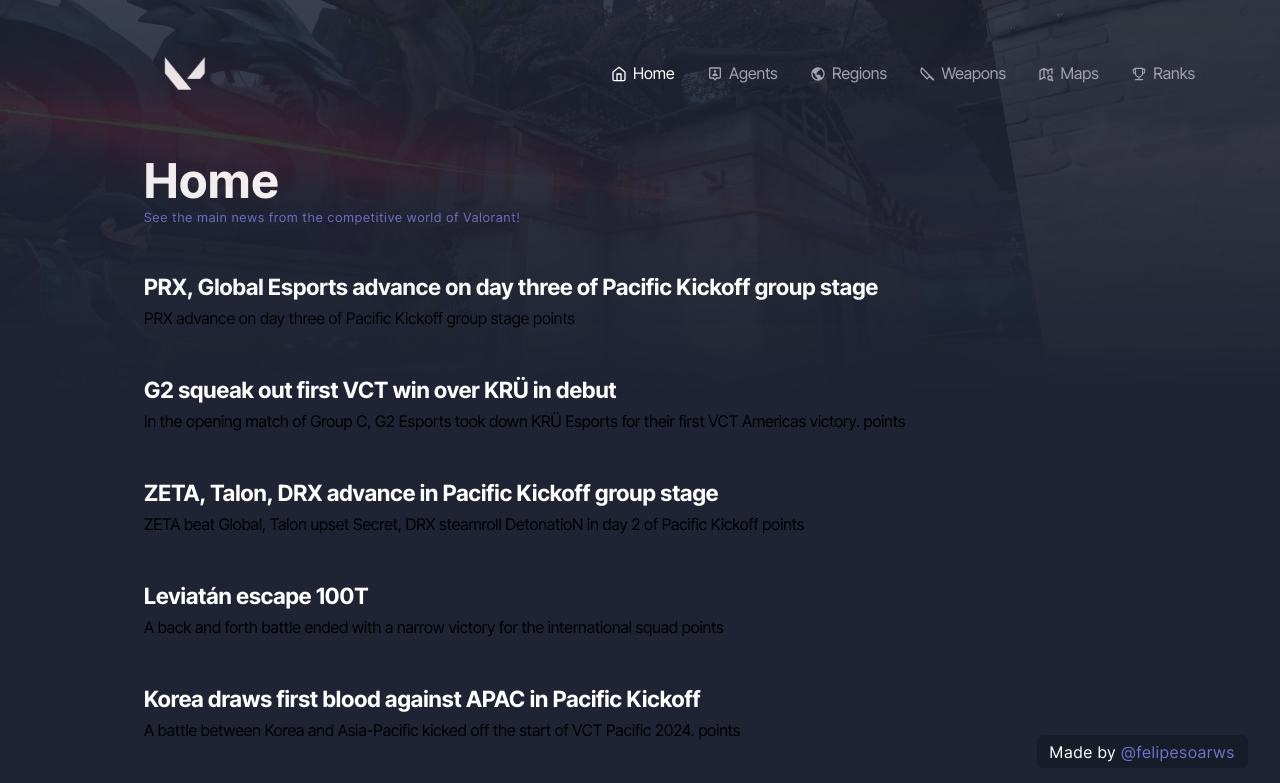
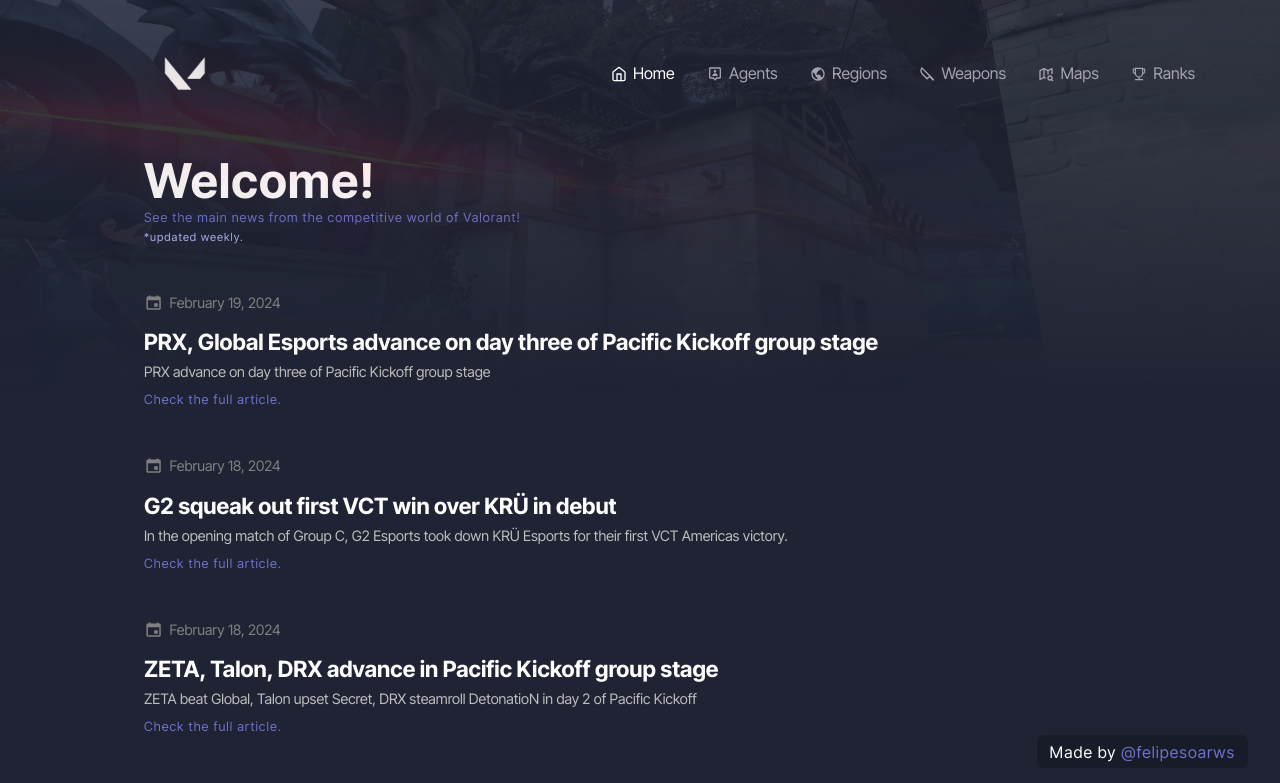
Before and after one commit to felipesoarws/valorant-hub, a React (Vite) app: page / in a window 1280 px wide. Shown: the top 783 px of the page. Built offline with nearby package versions, Linux system fonts and the light colour scheme.

Commit message:
news home

```diff
--- a/src/pages/Home.jsx
+++ b/src/pages/Home.jsx
@@ -8,6 +8,7 @@
 import { RiKnifeLine } from 'react-icons/ri';
 import { BiMenuAltRight } from 'react-icons/bi';
 import { AiOutlineTrophy } from 'react-icons/ai';
+import { IoMdCalendar } from 'react-icons/io';
 
 // components
 import Footer from '@/components/Footer';
@@ -61,17 +62,28 @@
 
       <main className="home__scss">
         <div className="main__title">
-          <h1>Home</h1>
+          <h1>Welcome!</h1>
           <p>See the main news from the competitive world of Valorant!</p>
+          <span>*updated weekly.</span>
         </div>
         <div className="home__main__content">
           <div className="main__content__news">
             {NewsData.data.segments.map((news, index) => (
               <div className="main__content__news__item" key={index}>
                 <div>
+                  <div className="main__content__news__item__date">
+                    <IoMdCalendar />
+                    <p>{news.date}</p>
+                  </div>
                   <div className="main__content__news__item__title">
                     <h2>{news.title}</h2>
-                    <span>{news.description} points</span>
+                    <p>{news.description}</p>
+                  </div>
+
+                  <div className="main__content__news__item__link">
+                    <Link to={'https://vlr.gg' + news.url_path} target="_blank">
+                      Check the full article.
+                    </Link>
                   </div>
                 </div>
               </div>
--- a/src/styles/home/home.css
+++ b/src/styles/home/home.css
@@ -114,9 +114,14 @@
   }
 }
 main.home__scss .main__title p {
-  color: rgb(111, 114, 202);
+  color: #6f72ca;
   letter-spacing: 1px;
   font-size: 0.8rem;
+}
+main.home__scss .main__title span {
+  color: rgb(178, 180, 246);
+  letter-spacing: 1px;
+  font-size: 0.7em;
 }
 main.home__scss .home__main__content {
   margin: 2rem 0;
@@ -124,8 +129,37 @@
 main.home__scss .home__main__content .main__content__news__item {
   margin: 3rem 0;
 }
+main.home__scss .home__main__content .main__content__news__item__date {
+  margin: 1rem 0;
+  display: flex;
+  align-items: center;
+  justify-content: flex-start;
+  gap: 0.4rem;
+}
+main.home__scss .home__main__content .main__content__news__item__date svg {
+  font-size: 1.2rem;
+  color: gray;
+}
+main.home__scss .home__main__content .main__content__news__item__date p {
+  color: gray;
+  font-size: 0.9rem;
+}
 main.home__scss .home__main__content .main__content__news__item__title h2 {
   margin: 0.5rem 0;
   color: white;
   font-size: 1.4rem;
+}
+main.home__scss .home__main__content .main__content__news__item__title p {
+  margin: 0.5rem 0;
+  color: rgb(190, 190, 190);
+  font-size: 0.9rem;
+}
+main.home__scss .home__main__content .main__content__news__item__link a {
+  color: #6f72ca;
+  letter-spacing: 1px;
+  font-size: 0.8rem;
+  transition: all 0.3s ease-in-out;
+}
+main.home__scss .home__main__content .main__content__news__item__link a:hover {
+  color: white;
 }/*# sourceMappingURL=home.css.map */
--- a/src/styles/home/home.scss
+++ b/src/styles/home/home.scss
@@ -121,9 +121,15 @@
     }
 
     p {
-      color: rgb(111, 114, 202);
+      color: #6f72ca;
       letter-spacing: 1px;
       font-size: 0.8rem;
+    }
+
+    span {
+      color: rgb(178, 180, 246);
+      letter-spacing: 1px;
+      font-size: 0.7em;
     }
   }
 
@@ -134,12 +140,49 @@
       &__item {
         margin: 3rem 0;
 
+        &__date {
+          margin: 1rem 0;
+          display: flex;
+          align-items: center;
+          justify-content: flex-start;
+          gap: 0.4rem;
+
+          svg {
+            font-size: 1.2rem;
+            color: gray;
+          }
+
+          p {
+            color: gray;
+            font-size: 0.9rem;
+          }
+        }
+
         &__title {
           h2 {
             margin: 0.5rem 0;
             color: white;
             font-size: 1.4rem;
           }
+
+          p {
+            margin: 0.5rem 0;
+            color: rgb(190, 190, 190);
+            font-size: 0.9rem;
+          }
+        }
+
+        &__link {
+          a {
+            color: #6f72ca;
+            letter-spacing: 1px;
+            font-size: 0.8rem;
+            transition: all 0.3s ease-in-out;
+
+            &:hover {
+              color: white;
+            }
+          }
         }
       }
     }
```
Also changed, not shown: 1 other file (tests, documents, lock files or other folders).
